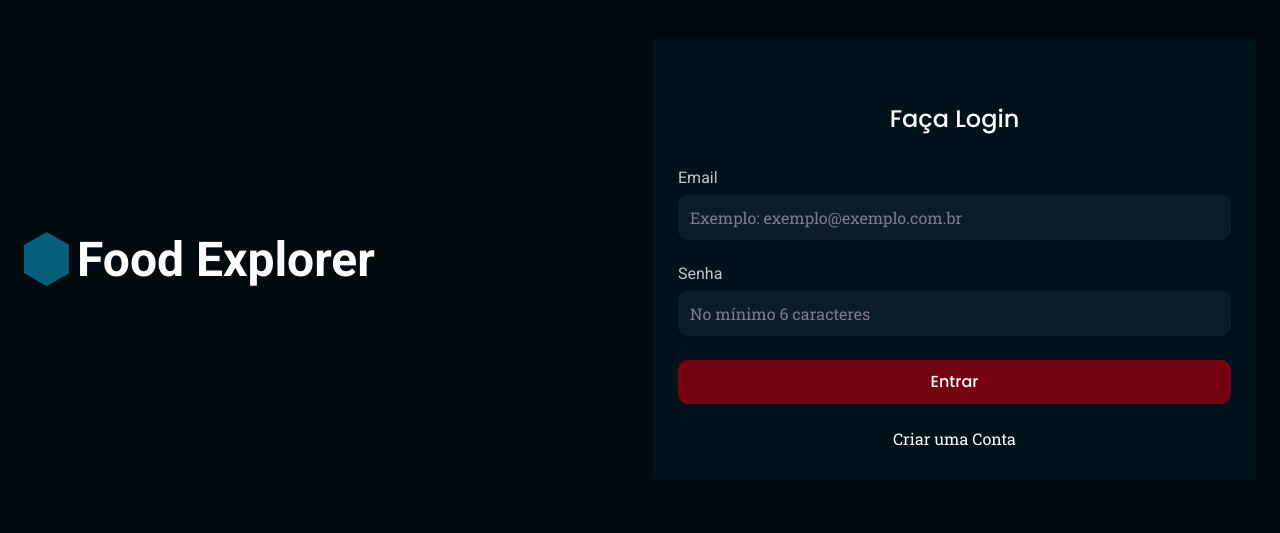
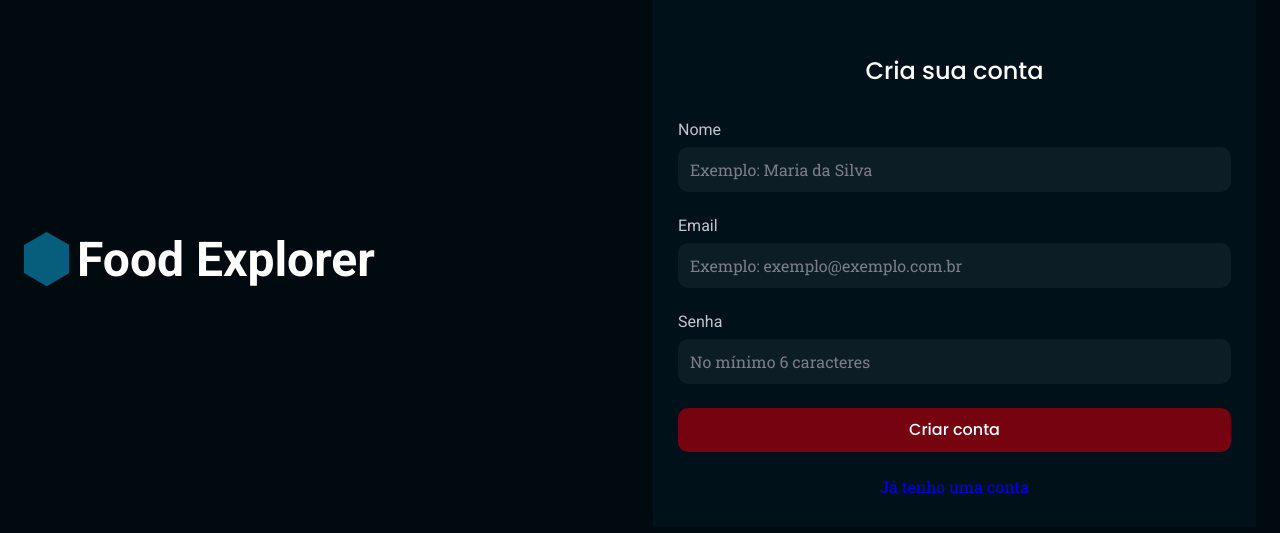
Before and after one commit to AdrielKlem/food-explorer-frontend, a React (Vite) app: page /register in a window 1280 px wide. Shown: the part 141-674 px from the top of the page. Built offline with nearby package versions, Linux system fonts and the light colour scheme.

Commit message:
ad routes auth update Page Sign

```diff
--- a/src/pages/SignIn/index.jsx
+++ b/src/pages/SignIn/index.jsx
@@ -25,7 +25,7 @@ export function SignIn() {
           title={"Entrar"}
         />
 
-        <Link to="/">
+        <Link to="/register">
           Criar uma Conta
         </Link>
       </Form>
--- a/src/pages/SignUp/index.jsx
+++ b/src/pages/SignUp/index.jsx
@@ -4,10 +4,18 @@ import { Logo } from "../../components/Logo"
 import { Input } from "../../components/Input"
 import { Button } from "../../components/Button"
 
-import { Link } from "react-router-dom"
+import { Link, useNavigate } from "react-router-dom"
 
 export function SignUp() {
+  const navigate = useNavigate()
+
+
+  function handleBack() {
+        navigate(-1)
+  }
+
   return (
+
     <Container>
       <Logo />
 
@@ -29,7 +37,9 @@ export function SignUp() {
           title={"Criar conta"}
         />
 
-        <Link to="/">
+        <Link
+          onClick={handleBack}
+        >
           Já tenho uma conta
         </Link>
       </Form>
--- a/src/pages/SignUp/styles.js
+++ b/src/pages/SignUp/styles.js
@@ -26,7 +26,7 @@ export const Form = styled.form`
     justify-content: center;
     gap: 2.4rem;
 
-    a {
+    button {
         font-size: clamp(0.8rem, 1vw + 1.4rem , 1.6rem);;
         color: ${({ theme }) => theme.COLORS.LIGHT_100};
 
--- /dev/null
+++ b/src/routes/auth.routes.jsx
@@ -0,0 +1,13 @@
+import { Routes, Route } from 'react-router-dom'
+
+import { SignIn } from '../pages/SignIn'
+import { SignUp } from '../pages/SignUp'
+
+export function AuthRoutes() {
+    return(
+        <Routes>
+            <Route path='/' element={<SignIn />} />
+            <Route path='/register' element={<SignUp />} />
+        </Routes>
+    )
+}
--- a/src/routes/index.jsx
+++ b/src/routes/index.jsx
@@ -1,11 +1,11 @@
 import { BrowserRouter } from "react-router-dom"
 
-import { SignIn } from '../pages/SignIn'
+import { AuthRoutes } from './auth.routes'
 
 export function Routes() {
     return(
         <BrowserRouter>
-            <SignIn />
+            <AuthRoutes />
         </BrowserRouter>
     )
 }
```
